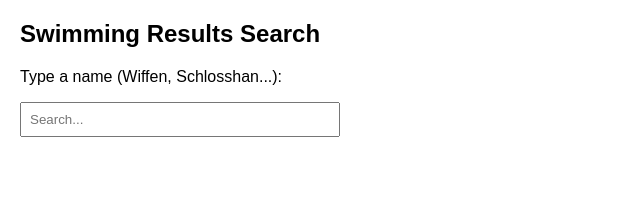
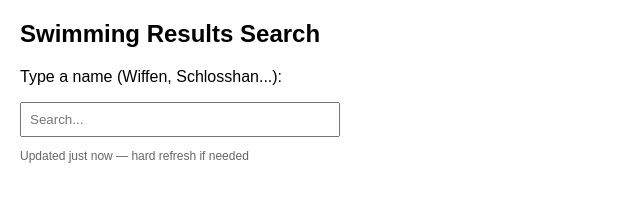
Before and after one commit to Orthoblue/swim-results, a plain HTML site: page index.html in a window 1280 px wide. Shown: the whole page, without its empty margins (0-640 px from the left). Drawn offline with Linux system fonts and the light colour scheme.

Commit message:
Cache bust - force Pages rebuild

```diff
--- a/index.html
+++ b/index.html
@@ -31,4 +31,5 @@ function show(n){
   document.getElementById("d").innerHTML=h;
 }
 </script>
+<p style="color:#666;font-size:12px">Updated just now — hard refresh if needed</p>
 </body></html>
```
